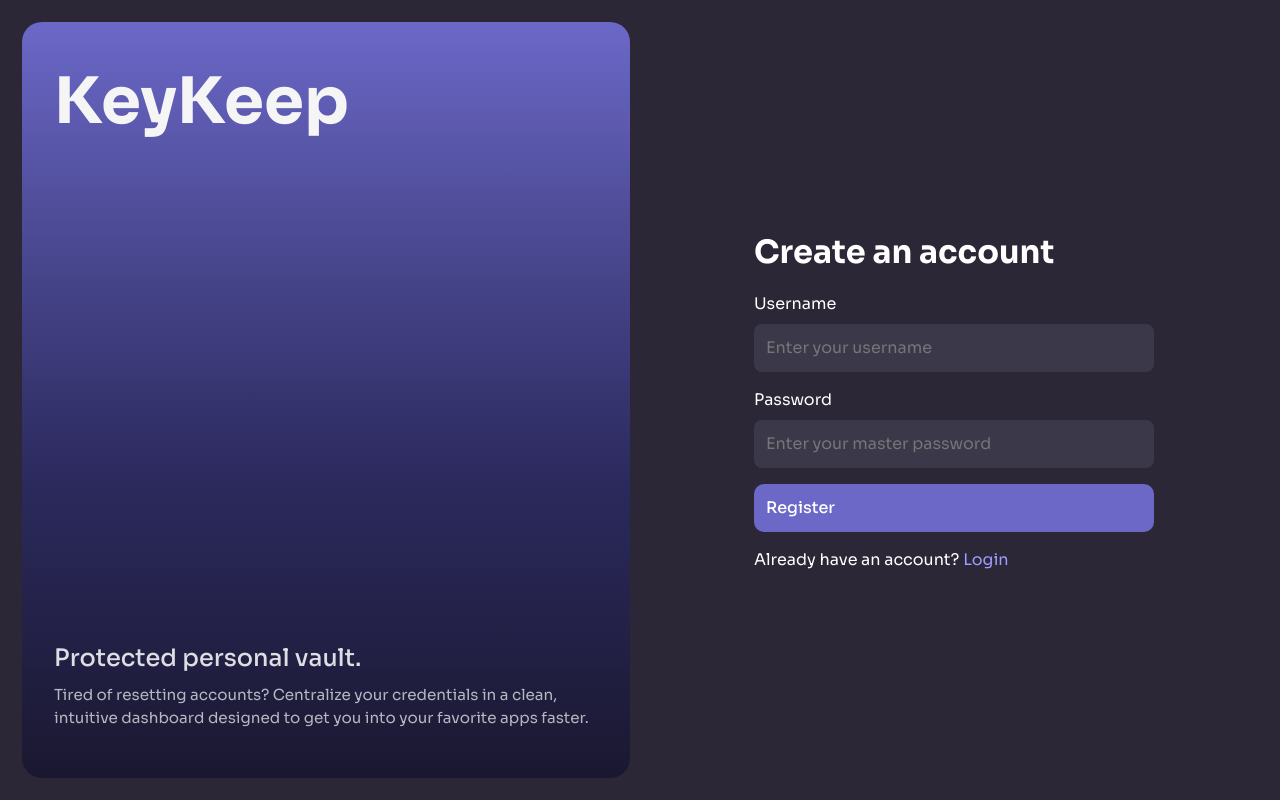
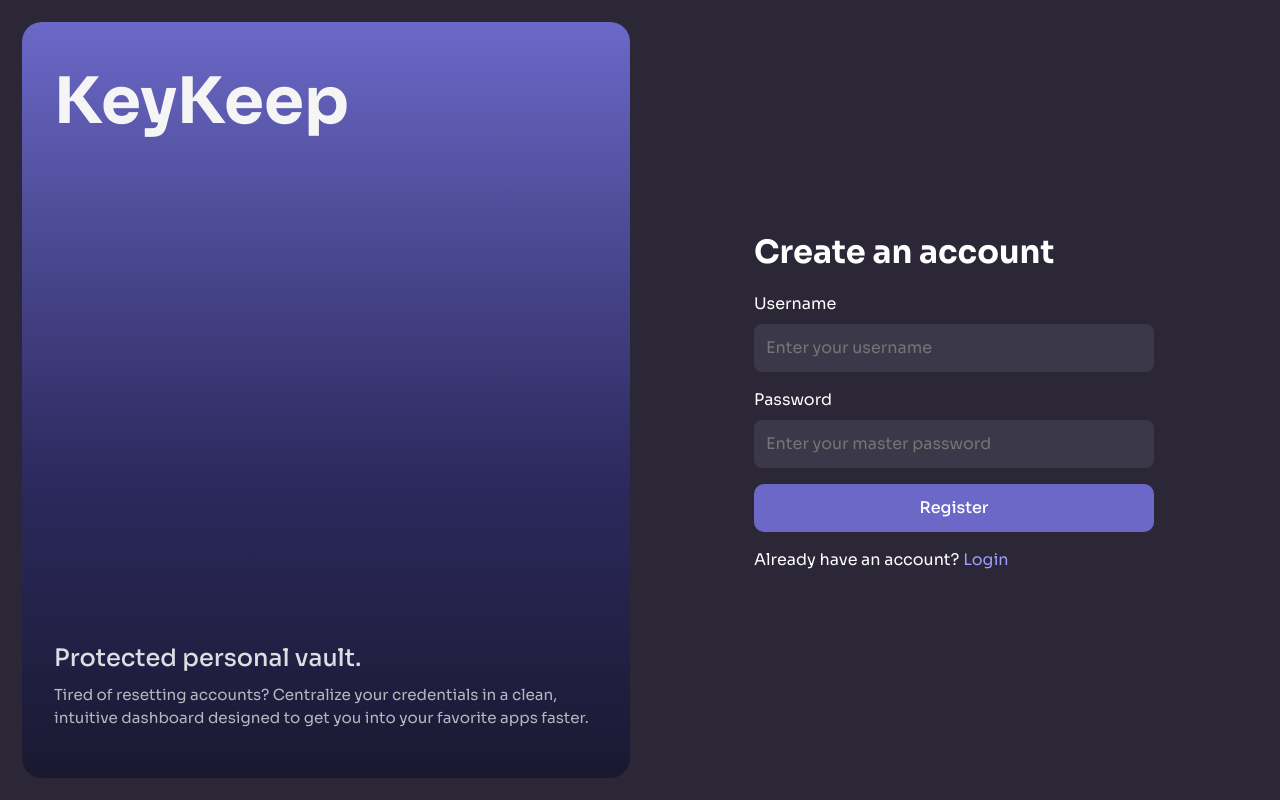
Before and after one commit to Udbhav227/password-manager, a React (Vite) app in the folder client/: page /register in a window 1280 px wide. Built offline with nearby package versions, Linux system fonts and the light colour scheme.

Commit message:
add loading spinner

```diff
--- a/client/src/components/Login.jsx
+++ b/client/src/components/Login.jsx
@@ -1,16 +1,20 @@
 import { useState } from "react";
 import { useNavigate } from "react-router-dom";
 import api from "../api/axios";
+import { FaSpinner } from "react-icons/fa";
 
 const Login = () => {
   const [username, setUsername] = useState("");
   const [masterPassword, setMasterPassword] = useState("");
   const [error, setError] = useState("");
+  const [isLoading, setIsLoading] = useState(false);
 
   const navigate = useNavigate();
 
   const handleSubmit = async (e) => {
     e.preventDefault();
+    setIsLoading(true);
+    setError("");
 
     try {
       const response = await api.post("/login", {
@@ -23,6 +27,8 @@ const Login = () => {
       navigate("/dashboard");
     } catch (err) {
       setError(err.response?.data?.message || "Invalid credentials");
+    } finally {
+      setIsLoading(false);
     }
   };
 
@@ -67,8 +73,19 @@ const Login = () => {
               placeholder="Enter your master password"
             />
 
-            <button className="auth-button" type="submit">
-              Login
+            <button
+              className="auth-button"
+              type="submit"
+              disabled={isLoading}
+              style={{
+                display: "flex",
+                justifyContent: "center",
+                alignItems: "center",
+                gap: "8px",
+              }}
+            >
+              {isLoading && <FaSpinner className="icon-spin" />}
+              {isLoading ? "Logging in..." : "Login"}
             </button>
           </form>
 
--- a/client/src/components/Register.jsx
+++ b/client/src/components/Register.jsx
@@ -1,16 +1,20 @@
 import { useState } from "react";
 import { useNavigate } from "react-router-dom";
 import api from "../api/axios";
+import { FaSpinner } from "react-icons/fa";
 
 const Register = () => {
   const [username, setUsername] = useState("");
   const [masterPassword, setMasterPassword] = useState("");
   const [error, setError] = useState("");
+  const [isLoading, setIsLoading] = useState(false);
 
   const navigate = useNavigate();
 
   const handleSubmit = async (e) => {
     e.preventDefault();
+    setIsLoading(true);
+    setError("");
 
     try {
       await api.post("/register", {
@@ -21,6 +25,8 @@ const Register = () => {
       navigate("/login");
     } catch (err) {
       setError(err.response?.data?.message || "Registration failed");
+    } finally {
+      setIsLoading(false);
     }
   };
 
@@ -65,8 +71,19 @@ const Register = () => {
               placeholder="Enter your master password"
             />
 
-            <button className="auth-button" type="submit">
-              Register
+            <button
+              className="auth-button"
+              type="submit"
+              disabled={isLoading}
+              style={{
+                display: "flex",
+                justifyContent: "center",
+                alignItems: "center",
+                gap: "8px",
+              }}
+            >
+              {isLoading && <FaSpinner className="icon-spin" />}
+              {isLoading ? "Registering..." : "Register"}
             </button>
           </form>
 
--- a/client/src/hooks/usePasswords.js
+++ b/client/src/hooks/usePasswords.js
@@ -4,6 +4,7 @@ import api from "../api/axios";
 const usePasswords = (token, navigate) => {
   const [passwords, setPasswords] = useState([]);
   const [error, setError] = useState("");
+  const [isLoading, setIsLoading] = useState(true);
 
   // fetch passwords
   useEffect(() => {
@@ -12,12 +13,14 @@ const usePasswords = (token, navigate) => {
       return;
     }
 
+    setIsLoading(true); // Start loading
     api
       .get("/passwords/", {
         headers: { Authorization: `Bearer ${token}` },
       })
       .then((res) => setPasswords(res.data))
-      .catch(() => setError("Failed to load passwords."));
+      .catch(() => setError("Failed to load passwords."))
+      .finally(() => setIsLoading(false));
   }, [token, navigate]);
 
   // add
@@ -52,6 +55,7 @@ const usePasswords = (token, navigate) => {
   return {
     passwords,
     error,
+    isLoading,
     addPassword,
     deletePassword,
     updatePassword,
--- a/client/src/main.jsx
+++ b/client/src/main.jsx
@@ -2,6 +2,7 @@ import { StrictMode } from 'react'
 import { createRoot } from 'react-dom/client'
 import './styles/auth.css'
 import './styles/reset.css'
+import './styles/index.css'
 import App from './App.jsx'
 
 createRoot(document.getElementById('root')).render(
--- /dev/null
+++ b/client/src/styles/index.css
@@ -0,0 +1,9 @@
+@keyframes spin {
+  0% { transform: rotate(0deg); }
+  100% { transform: rotate(360deg); }
+}
+
+.icon-spin {
+  animation: spin 1s linear infinite;
+  display: inline-block;
+}
```
